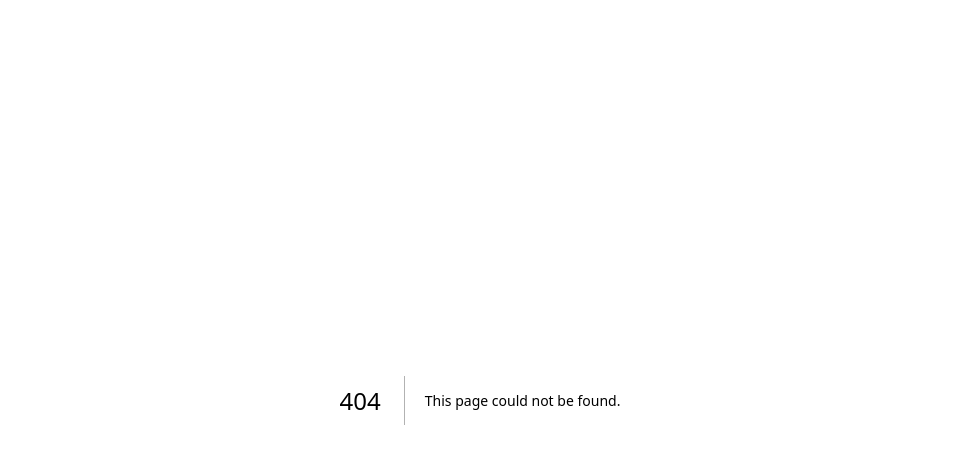
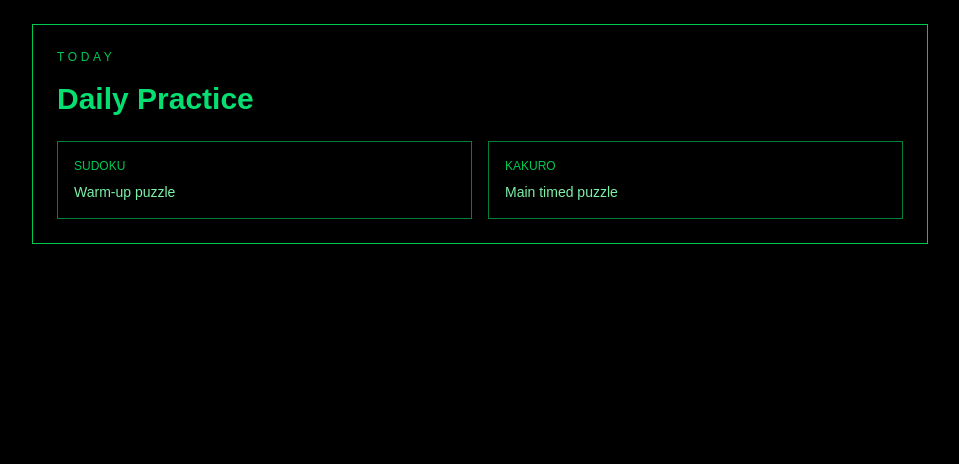
Before and after one commit to varshasee/puzzle-practise, a Next.js app in the folder cat2026-web/: page /today in a window 1280 px wide. Before the commit this address had no page. Shown: the top 464 px of the page, without its empty margins (160-1119 px from the left). Built offline with nearby package versions, Linux system fonts and the light colour scheme.

Commit message:
feat: add today page

```diff
--- /dev/null
+++ b/cat2026-web/app/today/page.tsx
@@ -0,0 +1,25 @@
+export default function TodayPage() {
+  return (
+    <main className="min-h-screen bg-black text-green-400 p-6">
+      <div className="mx-auto max-w-4xl border border-green-500 p-6">
+        <p className="text-xs uppercase tracking-[0.3em] text-green-500 mb-4">
+          Today
+        </p>
+
+        <h1 className="text-3xl font-bold mb-6">Daily Practice</h1>
+
+        <div className="grid gap-4 md:grid-cols-2">
+          <div className="border border-green-700 p-4">
+            <p className="text-xs uppercase text-green-500 mb-2">Sudoku</p>
+            <p className="text-sm text-green-300">Warm-up puzzle</p>
+          </div>
+
+          <div className="border border-green-700 p-4">
+            <p className="text-xs uppercase text-green-500 mb-2">Kakuro</p>
+            <p className="text-sm text-green-300">Main timed puzzle</p>
+          </div>
+        </div>
+      </div>
+    </main>
+  );
+}
```
